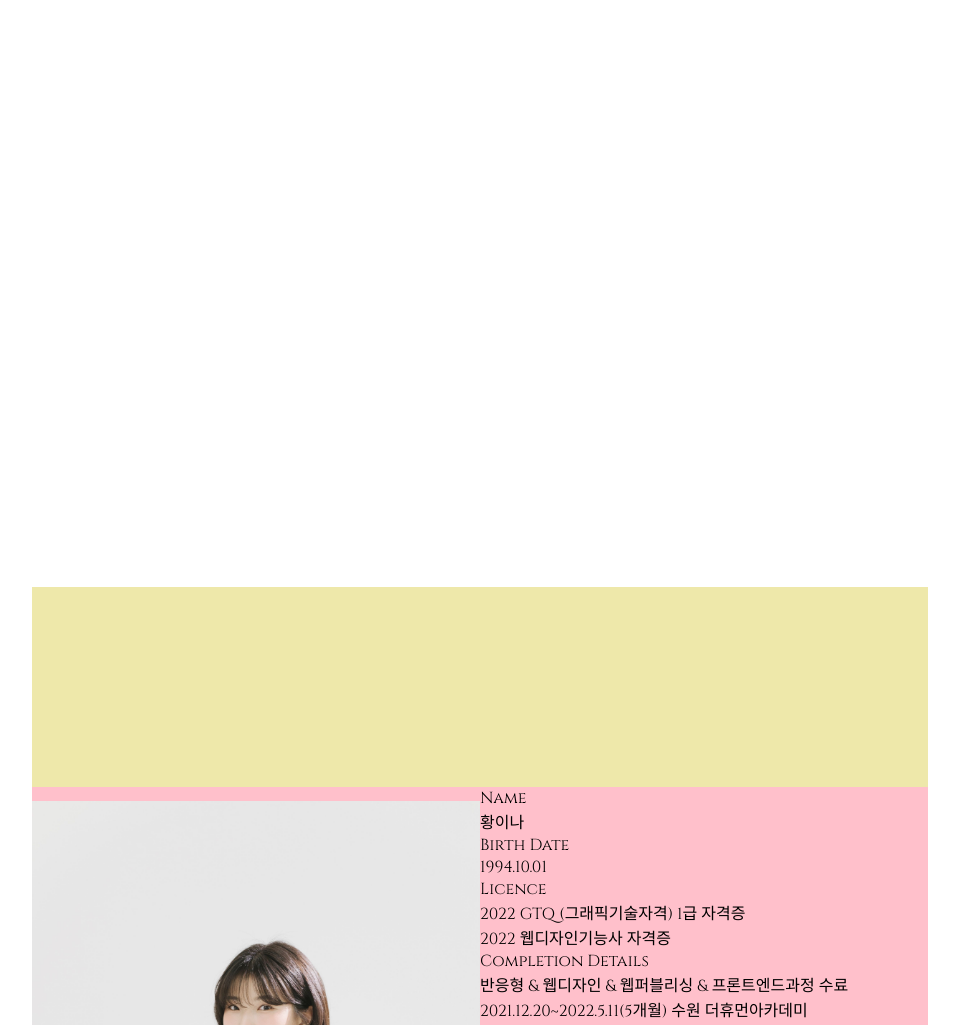
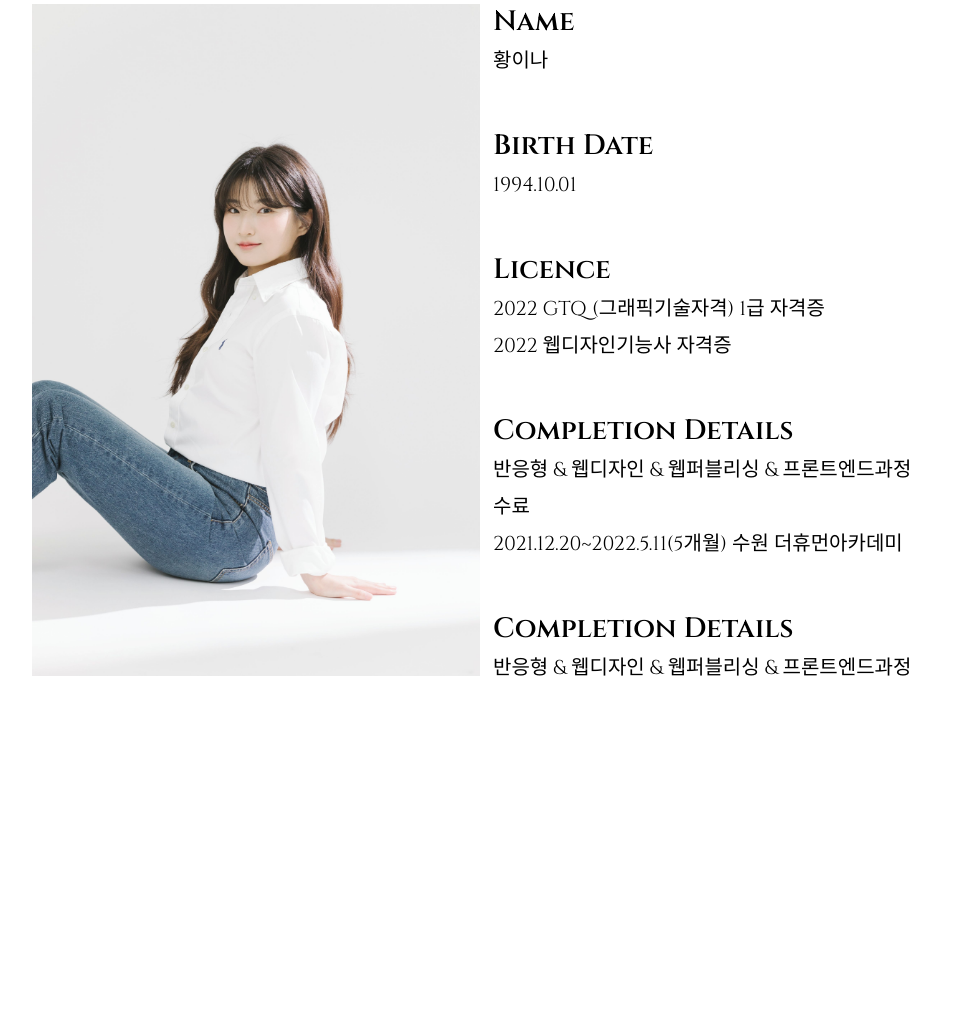
Before and after one commit to ina357/ina_portfolio, a plain HTML site: page index.html in a window 1280 px wide. Shown: the part 1713-2738 px from the top of the page, without its empty margins (160-1119 px from the left). Drawn offline with nearby package versions, Linux system fonts and the light colour scheme; a web font is replaced by a local one.

Commit message:
개인포폴

```diff
--- a/index.html
+++ b/index.html
@@ -25,12 +25,6 @@
           </ul>
         </nav>
      </div><!-- container-nav-->
-      <!--  <div class="container-arrow">
-       <div class="arrow">
-         <div class="arrow-line1"></div>
-         <div class="arrow-line2"></div>
-       </div>
-     </div> -->
      <div class="container">
         <div class="page" id="page">
           <div class="mainTop"></div>
@@ -109,6 +103,7 @@
                   <p class="tx">Name  <span class="tx1"><br>황이나</span></p>
                   <p class="tx">Birth Date  <span class="tx1"><br>1994.10.01</span></p>
                   <p class="tx">Licence <span class="tx1"><br>2022 GTQ (그래픽기술자격) 1급 자격증 <br>2022 웹디자인기능사 자격증</span></p>
+                  <p class="tx">Completion Details <span class="tx1"> <br>반응형 & 웹디자인 & 웹퍼블리싱 & 프론트엔드과정 수료<br>2021.12.20~2022.5.11(5개월) 수원 더휴먼아카데미</span></p>
                   <p class="tx">Completion Details <span class="tx1"> <br>반응형 & 웹디자인 & 웹퍼블리싱 & 프론트엔드과정 수료<br>2021.12.20~2022.5.11(5개월) 수원 더휴먼아카데미</span></p>
                 </div>
               </div>
@@ -218,7 +213,7 @@
               </div><!-- content-text -->
               <div class="content-btn">
                  <div class="btn"><a href="#">+ Mobile</a></div>
-                 <div class="btn"><a href="https://ina357.github.io/kogas/" class="korea">상세페이지</a></div>
+                 <div class="btn"><a href="https://ina357.github.io/guess/" class="korea">상세페이지</a></div>
               </div>
             </div><!-- content-textwrap -->
           </div>
@@ -236,7 +231,7 @@
                   </div>
                   <div class="sns">
                     <p>Go to GitHub</p>
-                    <p class="bb"><a href="https://ina357.github.io/inapofo/"><i class="fa-brands fa-github"></i><span class="Git">hwang ina GitHub</spa></a></p>
+                    <p class="bb"><a href="https://ina357.github.io/portfolio/"><i class="fa-brands fa-github"></i><span class="Git">hwang ina GitHub</spa></a></p>
                   </div>
                </div>
                <div class="contact-bottom">
--- a/javascript/script.js
+++ b/javascript/script.js
@@ -61,7 +61,7 @@
        // console.log(sct);
         const offTop1=$('#scroll1').offset();
        console.log(offTop1);
-       if(sct >offTop1.top-150){
+       if(sct >offTop1.top-200){
             $('.web-t>span').addClass('web-small');
             $('.wicon>ul').addClass('textTop');
             $('.wline').addClass('w-line');
--- a/style/style.scss
+++ b/style/style.scss
@@ -425,17 +425,18 @@ body {
       }
       .AboutBox{
          width: 70%;
-         position: absolute;
-         bottom: -300%;
+         position: relative;
+         bottom: 0;
          z-index: 4;
          left: 50%;
          transform: translateX(-50%);
-         background: red;
+         background: rgb(255, 255, 255);
          overflow: hidden;
         .A_text{
-          background: palegoldenrod;
+          background: rgb(255, 255, 255);
           height: 200px;
           overflow: hidden;
+          z-index: 1;
           .A_main{
             display: none;
           }
@@ -451,8 +452,9 @@ body {
           }
         }
         .About{
+          z-index: 6;
           height: 700px;
-          background: pink;
+          background: rgb(255, 255, 255);
           overflow: hidden;
           .A-wrap{
             display: flex;
@@ -465,6 +467,25 @@ body {
             .A-tx{
               width: 50%;
               height: 100%;
+            }
+            .line{
+              padding: 13px;
+              p{
+                font-size: 28px;
+                font-weight: 600;
+                padding-bottom: 50px;
+
+
+              }
+              .tx{
+
+                span.tx1{
+                  font-weight: 400;
+                  font-size: 20px;
+
+                }
+              }
+
             }
 
           }
```
Also changed, not shown: style/style.css, 1 other file.
